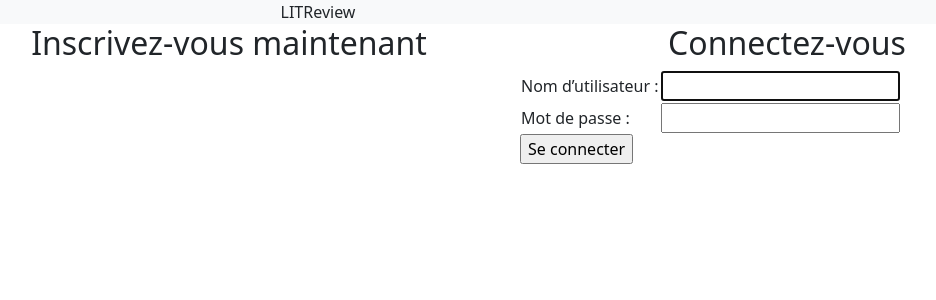
After one commit to Manu512/P9_LITReview, a Django app: page /login/ in a window 1280 px wide. The commit adds this page. Shown: the top 300 px of the page, without its empty margins (132-1068 px from the left). Run offline with Django 3.2, Linux system fonts and the light colour scheme.

Commit message:
Connection / Deconnection OK

```diff
--- a/LITReview_project/LITReview_project/urls.py
+++ b/LITReview_project/LITReview_project/urls.py
@@ -31,5 +31,9 @@ if settings.DEBUG:
     ] + urlpatterns
 
 urlpatterns += [
-        path('', RedirectView.as_view(url='/review/', permanent=True)),
+        path('', RedirectView.as_view(url='/login/', permanent=True)),
 ]
+
+urlpatterns += [
+        path('', include('django.contrib.auth.urls')),
+]
--- a/LITReview_project/review/forms.py
+++ b/LITReview_project/review/forms.py
@@ -3,5 +3,5 @@ from .models import UserFollows
 from django.contrib.auth.models import User
 
 
-class NewUser(ModelForm):
+class LoginUser(ModelForm):
     pass
--- a/LITReview_project/review/templates/review/base.html
+++ b/LITReview_project/review/templates/review/base.html
@@ -12,12 +12,16 @@
     {% block title %}<title>LITReview</title>{% endblock %}
 </head>
 <body>
-    <header><div class="container text-center"><h1>LITReview</h1></div>
-        {% block navbar %}{% endblock %}
+<div class="container ">
+    <header class="bg-light">
+        <div class="row flex-nowrap justify-content-between align-items-center">
+        <div class="col-8 text-center justify-content-center">LITReview</div>
+        <div class="col-4 d-flex justify-content-end align-items-center">{% block navbar %}{% endblock %}</div>
+        </div>
     </header>
 
     {% block content %}<!-- default content text (typically empty) -->{% endblock %}
-
+</div>
     <!-- Option 1: Bootstrap Bundle with Popper -->
     <script src="https://cdn.jsdelivr.net/npm/bootstrap@5.0.0-beta3/dist/js/bootstrap.bundle.min.js"
             integrity="sha384-JEW9xMcG8R+pH31jmWH6WWP0WintQrMb4s7ZOdauHnUtxwoG2vI5DkLtS3qm9Ekf"
--- a/LITReview_project/review/views.py
+++ b/LITReview_project/review/views.py
@@ -1,8 +1,9 @@
 from django.shortcuts import render
-from django.http import HttpResponse
+from django.contrib.auth.decorators import login_required
 
 # Create your views here.
+@login_required
+def index(request):
 
-def index(request):
     context = { 'test': "Test"}
     return render(request,'review/index.html', context)
--- /dev/null
+++ b/LITReview_project/templates/registration/login.html
@@ -0,0 +1,45 @@
+{% extends "review/base.html" %}
+
+{% block content %}
+    <div class="container">
+        <div class="row align-items-start">
+            <div class="col">
+                <h2 class="text-center">Inscrivez-vous maintenant</h2>
+
+
+            </div>
+            <div class="col align-content-center">
+                <h2 class="text-center">Connectez-vous</h2>
+                  {% if form.errors %}
+                    <p>Le mot de passe et l'identifiant ne correspondent pas. Merci de recommencer</p>
+                  {% endif %}
+
+                  {% if next %}
+                    {% if user.is_authenticated %}
+                      <p>Votre compte n'a pas accès à cette page. Pour continuer,
+                      veuillez vous connecter avec un compte qui y a accès.</p>
+                    {% else %}
+                      <p>Veuillez vous connecter pour voir cette page.</p>
+                    {% endif %}
+                  {% endif %}
+
+                  <form method="post" action="{% url 'login' %}">
+                    {% csrf_token %}
+                    <table>
+                      <tr>
+                        <td>{{ form.username.label_tag }}</td>
+                        <td>{{ form.username }}</td>
+                      </tr>
+                      <tr>
+                        <td>{{ form.password.label_tag }}</td>
+                        <td>{{ form.password }}</td>
+                      </tr>
+                    </table>
+                    <input type="submit" value="Se connecter" />
+                    <input type="hidden" name="next" value="{{ next }}" />
+                  </form>
+
+            </div>
+        </div>
+    </div>
+{% endblock %}
```
Also changed, not shown: LITReview_project/LITReview_project/settings.py (+8 -2 lines), LITReview_project/review/templates/review/index.html (+22 -4 lines), LITReview_project/db.sqlite3, LITReview_project/review/urls.py (line endings or trailing spaces).
